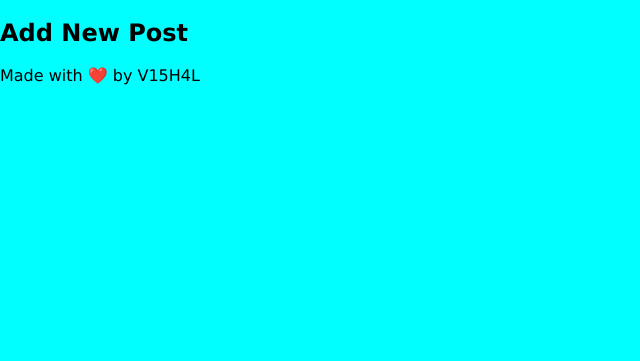
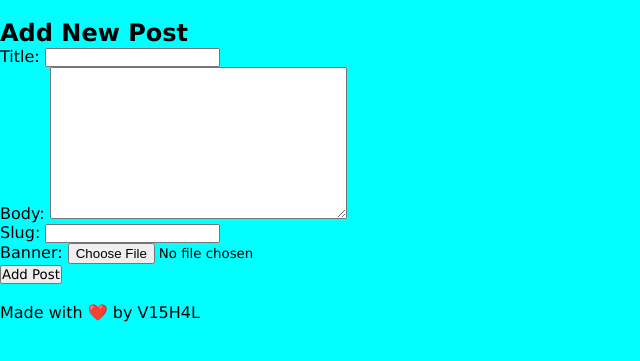
Before and after one commit to VI5H4L/django-initial, a Django app: page /posts/new-post/ in a window 1280 px wide. Shown: the part 20-381 px from the top of the page, without its empty margins (0-640 px from the left). Run offline with Django 5.2, Linux system fonts and the light colour scheme; a user stored in the database is signed in.

Commit message:
Custom forms addition

```diff
--- /dev/null
+++ b/posts/forms.py
@@ -0,0 +1,7 @@
+from django import forms
+from . import models
+
+class CreatePost(forms.ModelForm):
+    class Meta:
+        model = models.Post
+        fields = ['title','body','slug','banner']
--- a/posts/models.py
+++ b/posts/models.py
@@ -1,4 +1,6 @@
 from django.db import models
+
+from django.contrib.auth.models import User
 
 # Create your models here.
 class Post(models.Model):
@@ -10,5 +12,7 @@ class Post(models.Model):
     #install Pillow package first to use ImageField without errors
     banner = models.ImageField(default='fallback.png',blank=True)
 
+    author = models.ForeignKey(User, on_delete=models.CASCADE, null=True, default=None)
+
     def __str__(self):
         return self.title;
--- a/posts/templates/posts/post_new.html
+++ b/posts/templates/posts/post_new.html
@@ -8,5 +8,13 @@
 {% block content %}
     <section>
         <h1>Add New Post</h1>
+
+        <form action="{% url 'posts:new-post' %}" method="post" enctype="multipart/form-data">
+            {% csrf_token %}
+            {{ form }}
+            <button>
+                Add Post
+            </button>
+        </form>
     </section>
 {% endblock %}
--- a/posts/templates/posts/post_page.html
+++ b/posts/templates/posts/post_page.html
@@ -8,7 +8,7 @@
 {% block content %}
     <section>
         <img class="banner" src="{{post.banner.url}}"  alt="{{post.title}}" />
-        <h1>{{post.title}}</h1>
+        <h1>{{post.title}} by {{post.author}}</h1>
         <p>{{post.date}}</p>
         <p>{{post.body}}</p>
     </section>
--- a/posts/templates/posts/posts_list.html
+++ b/posts/templates/posts/posts_list.html
@@ -10,7 +10,7 @@
         {% for post in posts %}
         <article>
             <a href="{% url 'posts:page' slug=post.slug %}">
-                <h1>{{post.title}}</h1>
+                <h1>{{post.title}} by {{post.author}}</h1>
             </a>
             <p>{{post.date}}</p>
             <p>{{post.body}}</p>
--- a/posts/views.py
+++ b/posts/views.py
@@ -1,9 +1,11 @@
-from django.shortcuts import render
+from django.shortcuts import render,redirect
 # from django.http import HttpResponse
 
 from django.contrib.auth.decorators import login_required
 
 from .models import Post
+
+from . import forms
 
 # Create your views here.
 def posts_list(request):
@@ -18,4 +20,16 @@ def post_page(request,slug):
 
 @login_required(login_url="/users/login")
 def post_new(request):
-    return render(request,"posts/post_new.html")
+    if request.method == "POST" :
+        form = forms.CreatePost(request.POST, request.FILES)
+
+        if form.is_valid() :
+            # save with user
+            newpost = form.save(commit=False)
+            newpost.author = request.user
+            newpost.save()
+
+            return redirect("posts:list")
+    else:
+        form = forms.CreatePost()
+    return render(request,"posts/post_new.html",{'form':form})
```
Also changed, not shown: db.sqlite3, media/1_g6W3Enf.jpg (added), posts/migrations/0003_post_author.py (added).
